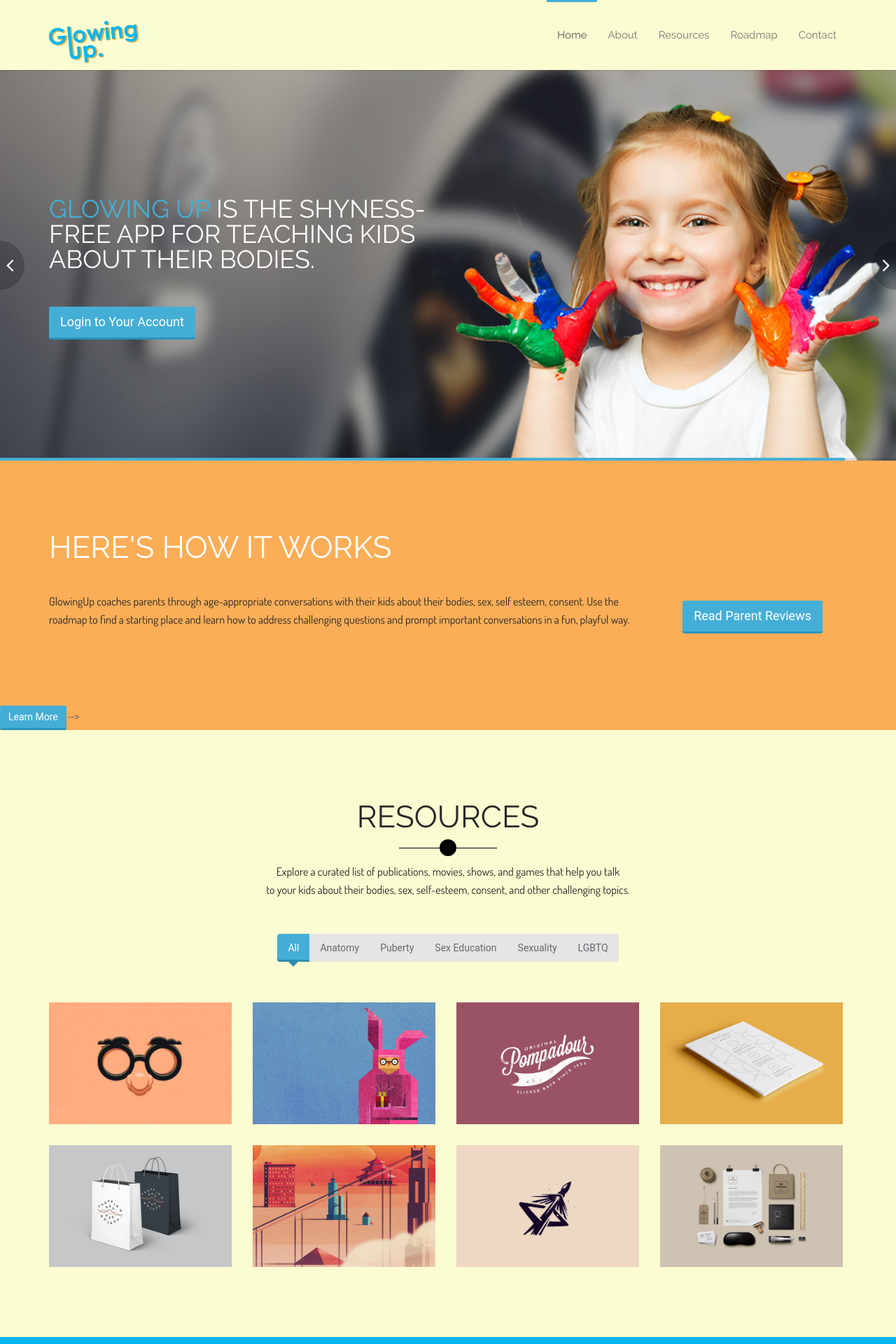
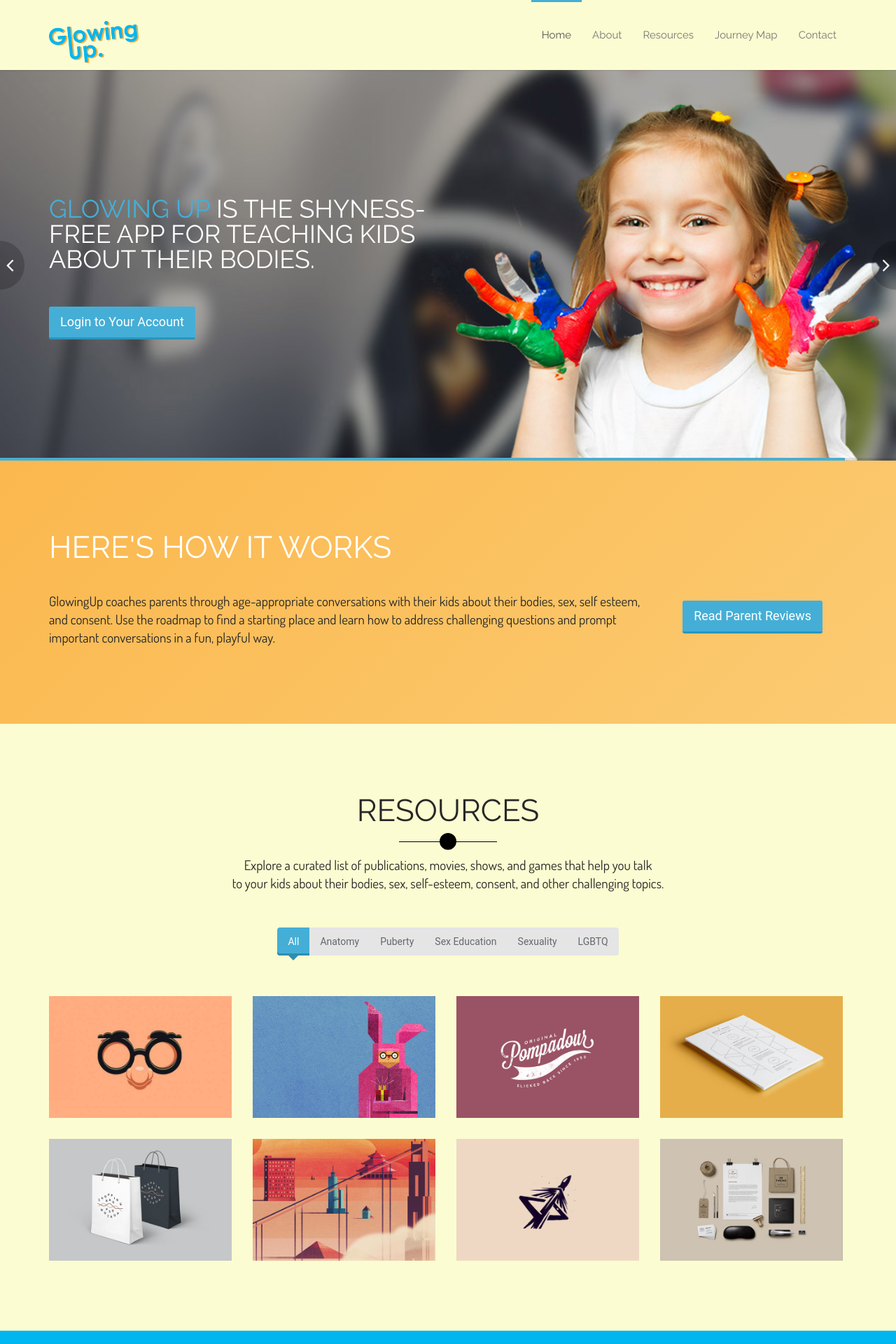
Before and after one commit to smaashthemac/SexTalk, a PHP site: page /index.html in a window 1280 px wide. Shown: the top 1920 px of the page at 70% size. Run offline with PHP 8.4, Linux system fonts and the light colour scheme; some libraries are stand-ins or nearby versions.

Commit message:
changed kindergarten header, tweaked a couple of things on home page

```diff
--- a/css/main.css
+++ b/css/main.css
@@ -17,7 +17,7 @@ h2 {
 
 p {
   font-family: 'Dosis', sans-serif;
-  font-size: 16px;
+  font-size: 19px;
   color: #272727;
 }
 
@@ -330,6 +330,17 @@ body {
   font-weight: 400;
   color: #64686d;
   line-height: 26px;
+}
+
+body.homepage {
+  background: rgba(251,176,63,1);
+background: -moz-linear-gradient(-45deg, rgba(251,176,63,1) 0%, rgba(251,252,209,1) 100%);
+background: -webkit-gradient(left top, right bottom, color-stop(0%, rgba(251,176,63,1)), color-stop(100%, rgba(251,252,209,1)));
+background: -webkit-linear-gradient(-45deg, rgba(251,176,63,1) 0%, rgba(251,252,209,1) 100%);
+background: -o-linear-gradient(-45deg, rgba(251,176,63,1) 0%, rgba(251,252,209,1) 100%);
+background: -ms-linear-gradient(-45deg, rgba(251,176,63,1) 0%, rgba(251,252,209,1) 100%);
+background: linear-gradient(135deg, rgba(251,176,63,1) 0%, rgba(251,252,209,1) 100%);
+filter: progid:DXImageTransform.Microsoft.gradient( startColorstr='#fbb03f', endColorstr='#fbfcd1', GradientType=1 );
 }
 h1,
 /*h2,*/
--- a/index.html
+++ b/index.html
@@ -48,7 +48,7 @@
                         <li class="scroll active"><a href="#home">Home</a></li>
                         <li class="scroll"><a href="#about">About</a></li>
                         <li class="scroll"><a href="#portfolio">Resources</a></li>
-                        <li class="scroll"><a href="roadmap.html">Roadmap</a></li>
+                        <li class="scroll"><a href="#work-process">Journey Map</a></li>
                         <li class="scroll"><a href="#get-in-touch">Contact</a></li>
                     </ul>
                 </div>
@@ -79,8 +79,8 @@
                         <div class="row">
                             <div class="col-sm-6">
                                 <div class="carousel-content">
-                                    <h2><span>Glowing Up</span> Sign up to start having fun, healthy conversations. </h2>
-                                    <a class="btn btn-primary btn-lg" href="#">Create a Parent/Child Account</a>
+                                    <h2><span>Sign up</span> to start having fun, healthy conversations. </h2>
+                                    <a class="btn btn-primary btn-lg" href="#">Create a Family Account</a>
                                 </div>
                             </div>
                         </div>
@@ -95,7 +95,7 @@
             <div class="row">
                 <div class="col-sm-9">
                     <h2>Here's How it Works</h2>
-                    <p>GlowingUp coaches parents through age-appropriate conversations with their kids about their bodies, sex, self esteem, consent. Use the roadmap to find a starting place and learn how to address challenging questions and prompt important conversations in a fun, playful way.
+                    <p>GlowingUp coaches parents through age-appropriate conversations with their kids about their bodies, sex, self esteem, and consent. Use the roadmap to find a starting place and learn how to address challenging questions and prompt important conversations in a fun, playful way.
                     </p>
 
 
@@ -297,12 +297,10 @@
                         </div>
                     </div> -->
 
-                    <a class="btn btn-primary" href="#">Learn More</a>
-
                 </div>
             </div>
         </div>
-    </section>-->
+    </section>
 
         <section id="portfolio">
         <div class="container">
@@ -498,9 +496,9 @@
                 </div>
             </div>
         </div>
-    </section><!--/#work-process-->
+    </section>
 
-    <!--<section id="meet-team">
+    <section id="meet-team">
         <div class="container">
             <div class="section-header">
                 <h2 class="section-title text-center wow fadeInDown">Meet The Team</h2>
--- a/kindergarten.html
+++ b/kindergarten.html
@@ -5,7 +5,7 @@
     <meta name="viewport" content="width=device-width, initial-scale=1.0">
     <meta name="description" content="">
     <meta name="author" content="">
-    <title>Glowing Up</title>
+    <title>Glowing Up — Kindergarten</title>
 	<!-- core CSS -->
     <link href="css/bootstrap.min.css" rel="stylesheet">
     <link href="css/font-awesome.min.css" rel="stylesheet">
```
